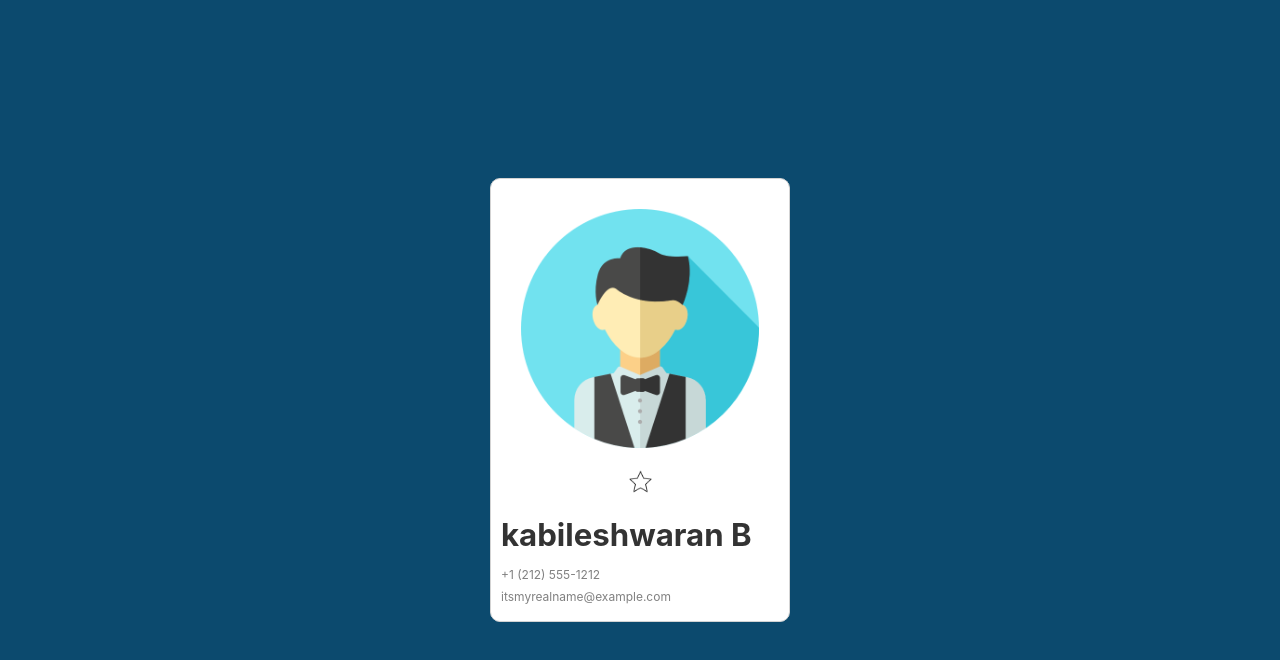
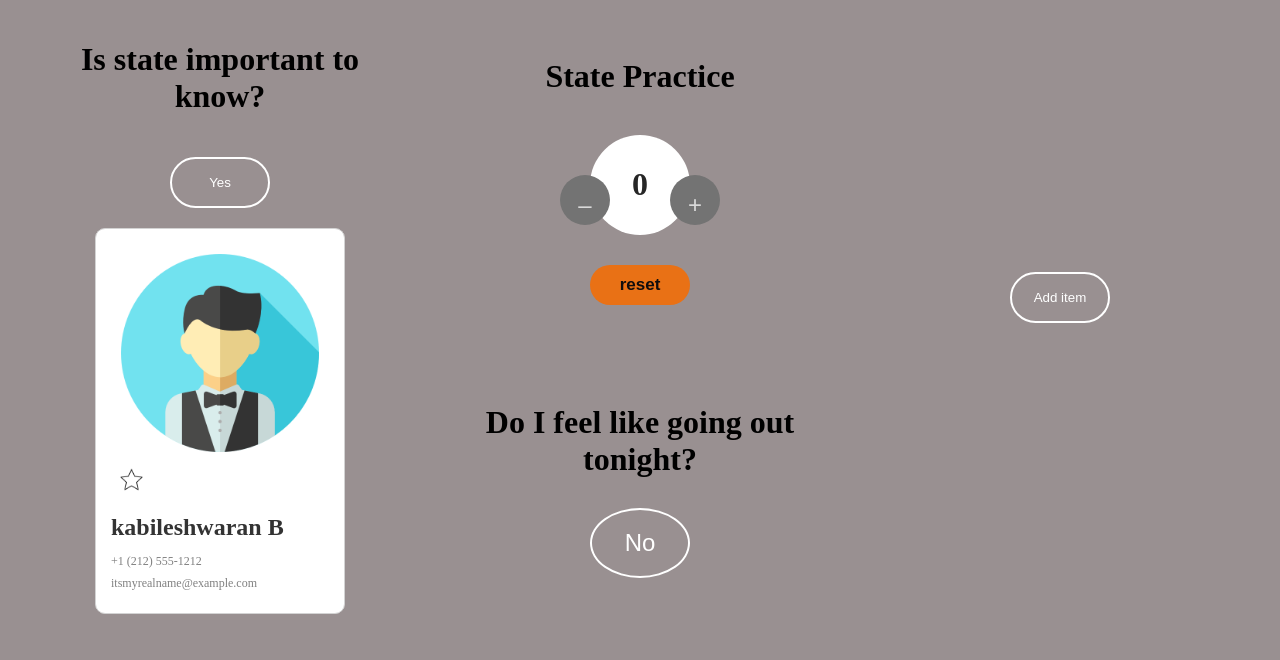
Before and after one commit to Kabileshwaran183/P6-practice-State, a React (Vite) app: page / in a window 1280 px wide. Shown: the top 660 px of the page. Built offline with nearby package versions, Linux system fonts and the light colour scheme.

Commit message:
enable all 4 apps for visiblity
styling for visiblity of all the apps that are used for practicing

```diff
--- /dev/null
+++ b/src/App.css
@@ -0,0 +1,26 @@
+*{
+    box-sizing: border-box;
+}
+body{
+    margin:20px;
+    background-color: rgb(153, 144, 145);
+}
+main{
+    display: flex;
+    justify-content: space-evenly;
+    align-items: center;
+    gap: 20px;
+    flex-wrap: wrap;
+}
+.first{
+    display: flex;
+    flex-direction: column;
+    align-items: center;
+    max-width: 300px;
+}
+.second{
+    max-width: 400px;
+}
+.third{
+    min-width: 300px;
+}
--- /dev/null
+++ b/src/App.jsx
@@ -0,0 +1,24 @@
+
+import App1 from "./components/state"
+import App2 from "./components/statePractice"
+import App3 from "./components/complexState"
+import App4 from "./components/complexStateObject"
+import './App.css'
+export default function App() {
+
+    return (
+        <main>
+            <div className="first">
+        <App1 />
+        <App4 />
+        </div>
+        <div className="second">
+        <App2 />
+        </div>
+        <div className="third">
+        <App3 />
+        </div>
+        </main>
+
+    )
+}
--- a/src/complexState.css
+++ b/src/components/complexState.css
@@ -1,22 +1,10 @@
-* {
-    box-sizing: border-box;
-}
-
-body {
-    background-color: #70B85D;
-    color: white;
-    padding: 20px;
-    font-size: 1.3rem;
-}
-
-main {
+.App3-main{
     display: flex;
     flex-direction: column;
     align-items: center;
 }
-
 button {
-    width: 100%;
+    min-width: 100px;
     max-width: 300px;
     background-color: transparent;
     padding: 1rem;
@@ -27,17 +15,11 @@ button {
     font-family: 'Karla', sans-serif;
     margin-bottom: 20px;
 }
-
 button:hover {
     background-color: #FFFEF1;
     color: #2C5E2E;
 }
-
-button:focus {
-    outline: 0;
-}
-
 p {
     margin-block: 10px;
-    font-size: 2rem;
+    font-size: 1.5rem;
 }
--- a/src/complexState.jsx
+++ b/src/components/complexState.jsx
@@ -17,7 +17,7 @@ export default function App() {
     }
 
     return (
-        <main>
+        <main className="App3-main">
             <button onClick={addFavoriteThing}>Add item</button>
             <section aria-live="polite">
                 {thingsElements}
--- a/src/complexStateObject.css
+++ b/src/components/complexStateObject.css
@@ -1,22 +1,9 @@
-* {
-    box-sizing: border-box;
-}
-
-body {
-    background-color: #0C4A6E;
-    margin: 0;
-    font-family: "Inter", sans-serif;
-}
-
-main {
-    min-width: 200px;
-    max-width:300px;
-    height: 100vh;
+.App4-main{
     display: flex;
     justify-content: center;
     align-items: center;
+    max-width:250px;
 }
-
 .card {
     background-color: white;
     width: auto;
@@ -24,43 +11,49 @@ main {
     border-radius: 10px;
     height: auto;
 }
-
 .card .avatar {
     width: 100%;
     padding: 10%;
     padding-bottom: 0;
 }
-
+.card .favorite {
+    width: 25px;
+    cursor: pointer;
+}
 .card .name {
     margin-block: 13px;
     color: #333333;
 }
-
 .card .info {
-    padding: 10px;
+    padding: 15px;
     margin-top: -30px;
 }
-
-.card .favorite {
-    width: 25px;
-    cursor: pointer;
-    margin-top:20px;
-    margin-bottom:-30px;
-}
-
 .card .contact {
     font-size: 0.75rem;
     color: gray;
     margin-block: 7px;
-
 }
-
 .card .favorite-button {
     border: none;
-    background: transparent;
+    background:transparent;
+    margin-left:-30px;
+    margin-top: 10px;
+    margin-bottom: -10px;
 }
-
 .card .favorite-button:active {
     transform: none;
     box-shadow: none;
 }
+/*
+
+main {
+
+    height: 100vh;
+
+}
+
+
+
+
+
+*/
--- a/src/complexStateObject.jsx
+++ b/src/components/complexStateObject.jsx
@@ -23,7 +23,7 @@ export default function App() {
     }
 
     return (
-        <main>
+        <main className="App4-main">
             <article className="card">
                 <img
                     src={avatar}
--- a/src/index1.css
+++ b/src/components/state.css
@@ -1,28 +1,11 @@
-* {
-    box-sizing: border-box;
-}
-
-body {
-    margin: 0;
-    font-family: 'Inter', sans-serif;
-    background-color: #262626;
-    color: #D9D9D9;
-    padding: 20px;
-    height: 100vh;
-    display: flex;
-    justify-content: center;
-    align-items: center;
-}
-
-main {
+.state-main{
     display: flex;
     flex-direction: column;
-    align-items: center;
 }
-
-main > .title {
+.state-main > .title {
     text-align: center;
 }
+/*
 
 main > .value {
     background-color: white;
@@ -37,4 +20,4 @@ main > .value {
     font-size: 2rem;
     font-weight: bold;
     cursor: pointer;
-}
+} */
--- a/src/App1.jsx
+++ b/src/components/state.jsx
@@ -1,5 +1,5 @@
 import React from "react"
-import './index1.css'
+import './state.css'
 export default function App() {
     let [isImportant, setIsImportant] = React.useState("Yes")
 
@@ -8,7 +8,7 @@ export default function App() {
     }
 
     return (
-        <main>
+        <main className="state-main">
             <h1 className="title">Is state important to know?</h1>
             <button onClick={handleClick} className="value">{isImportant}</button>
         </main>
--- a/src/state.css
+++ b/src/components/statePractice.css
@@ -1,35 +1,13 @@
-* {
-    box-sizing: border-box;
-}
-
-body {
-    margin: 0;
-    font-family: 'Inter', sans-serif;
-    background-color: #262626;
-    color: #D9D9D9;
-    padding: 20px;
-    display: flex;
-    justify-content: center;
+.state-practice-main{
+    display:flex;
+    flex-direction: column;
     align-items: center;
 }
-
-.container {
-    display: flex;
-    flex-direction: column;
-}
-
-.container > h1 {
-    font-size: 1.5rem;
-    margin-top: 0;
-}
-
 .counter {
     display: flex;
     align-items: flex-end;
-    align-self: center;
     margin-top: 40px;
 }
-
 .counter > button {
     height: 50px;
     min-width: 50px;
@@ -47,10 +25,10 @@ body {
     color:rgb(16, 13, 13);
     border: none;
     width:70px;
-    height: 25px;
+    font-size: 17px;
+    padding: 10px;
     cursor: pointer;
     font-weight: 700;
-
 }
 .counter > button:hover {
     background-color: #404040;
@@ -69,7 +47,6 @@ body {
     margin-block: 0 10px;
     font-size: 2rem;
 }
-
 .plus {
     margin-left: -20px;
 }
@@ -78,3 +55,14 @@ body {
     margin-right: -20px;
     z-index: 1;
 }
+.state-practice-main > h1{
+    text-align: center;
+    margin-bottom: -20px;
+}
+.state-practice-main .value{
+    margin-top:30px;
+    border-radius:50%;
+    width: 70px;
+    height: 70px;
+    font-size: 1.5rem;
+}
--- a/src/state.jsx
+++ b/src/components/statePractice.jsx
@@ -1,5 +1,5 @@
 import React from "react"
-import './state.css'
+import './statePractice.css'
 export default function App() {
     let[count,setCount] = React.useState(0)
     function dec(){
@@ -32,7 +32,7 @@ export default function App() {
     }
 
     return (
-        <main className="container">
+        <main className="state-practice-main">
             <h1>State Practice</h1>
             <div className="counter">
                 <button onClick={dec} className="minus" aria-label="Decrease count">–</button>
@@ -41,7 +41,7 @@ export default function App() {
                 {/* this is try code */}
                 </div>
             <button onClick={reset} className="reset">reset</button>
-        <br /><br /><br />
+        <br />
             <h1 className="title">Do I feel like going out tonight?</h1>
             <button
                 onClick={changeMind}
--- a/src/main.jsx
+++ b/src/main.jsx
@@ -1,13 +1,10 @@
 
 import { createRoot } from 'react-dom/client'
 
-import App1 from './App1.jsx'
-import App2 from './state.jsx'
-import App3 from './complexState.jsx'
-import App4 from './complexStateObject.jsx'
+import App from './App'
 
 createRoot(document.getElementById('root')).render(
 
-    <App4 />
+    <App />
 
 )
```
